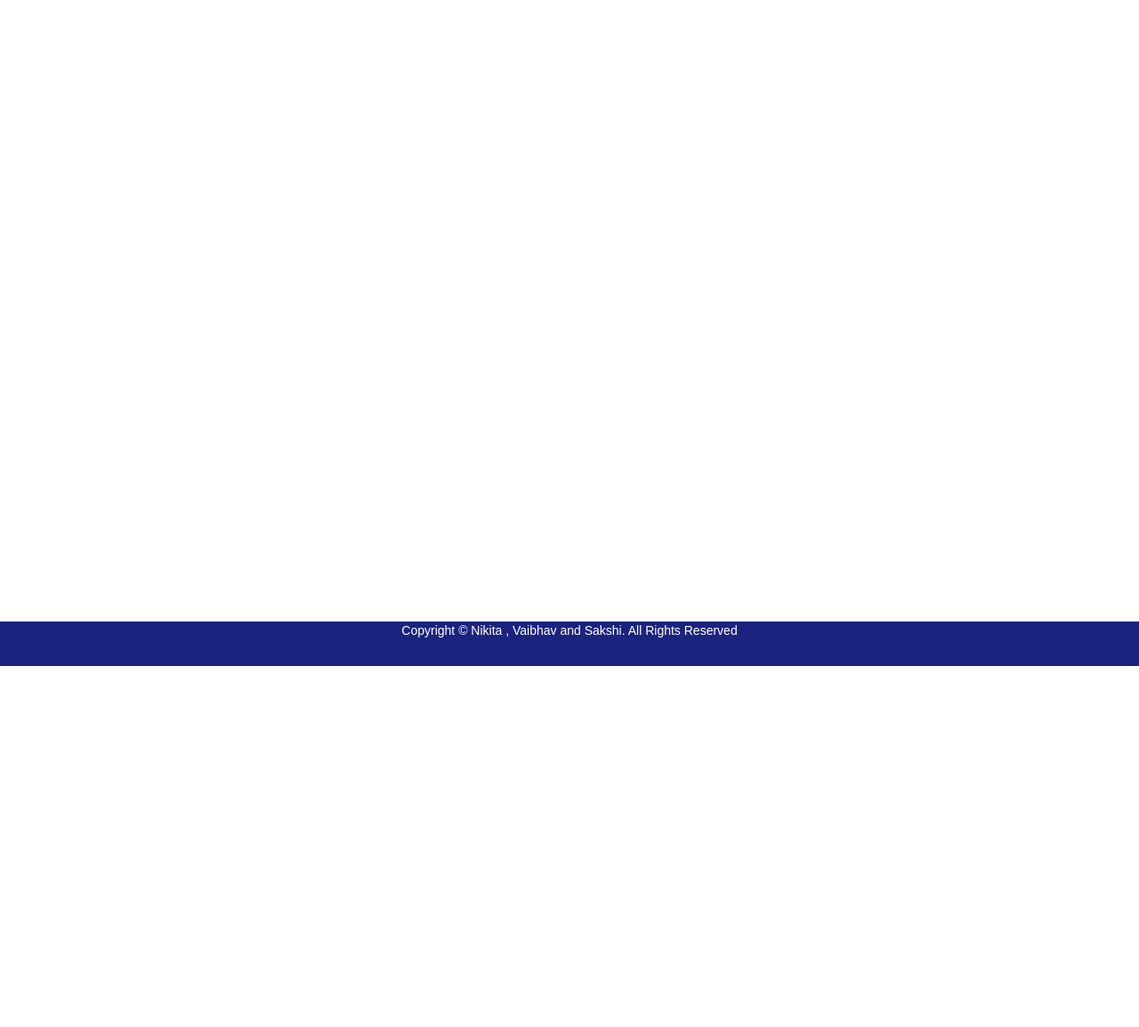
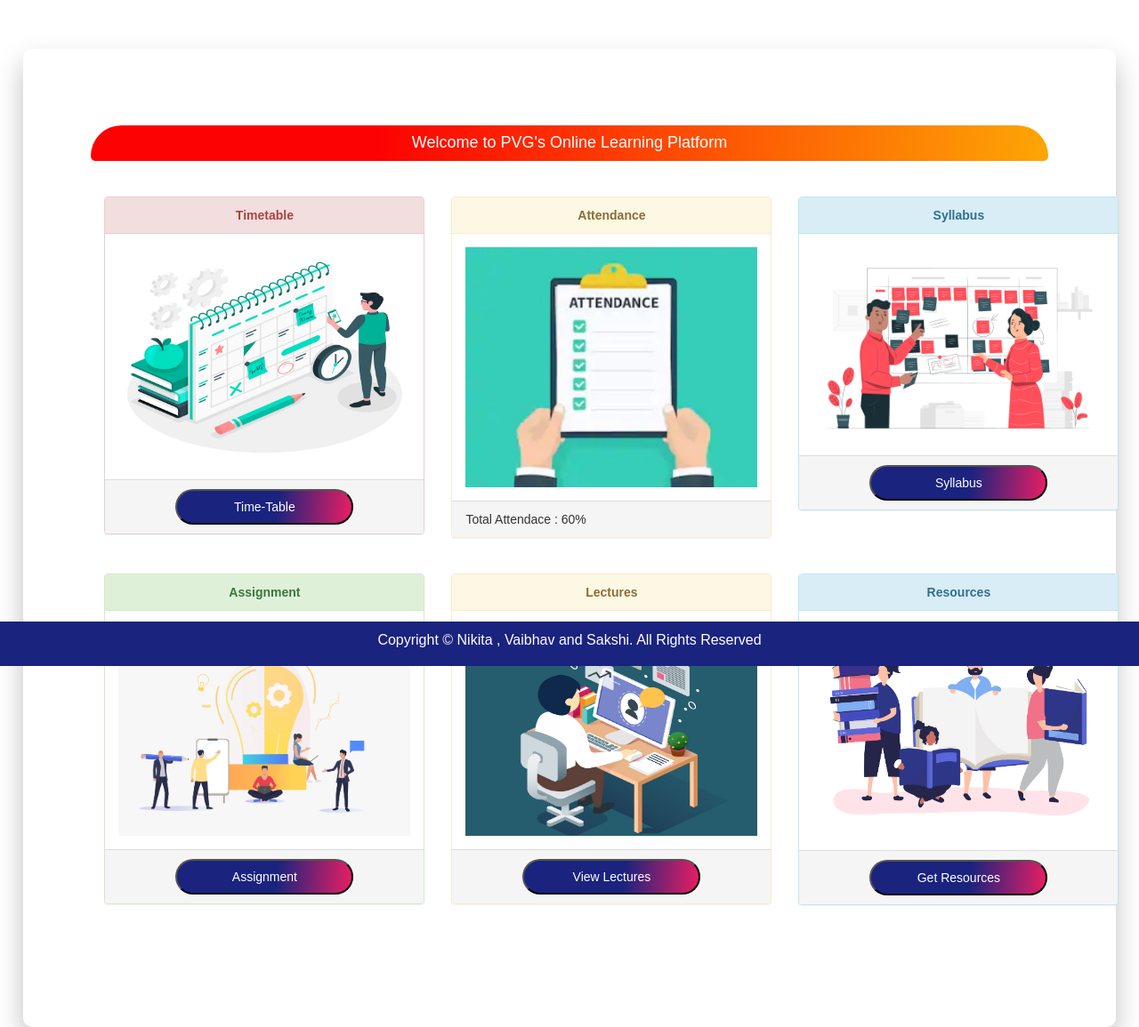
Before and after one commit to VaibhavBedarkar/PLOP, a PHP site: page /dashboard.html in a window 1280 px wide. Shown: the part 51-1206 px from the top of the page at 89% size. Before the commit the page ends 800 px from the top, so only its background shows below. Run offline with PHP 8.4, Linux system fonts and the light colour scheme; some web fonts are replaced.

Commit message:
Added: Dashboard and other customization

```diff
--- a/css/style.css
+++ b/css/style.css
@@ -15,7 +15,7 @@ html {
     border-radius:50px 50px 8px 8px;
     color: white;
     height:40px;
-    width: 300px;
+    width: auto;
     text-align: center;
     }
 .pla_img{
@@ -80,7 +80,25 @@ h6 {
     height: 50px;
 
 }
+.option{
+    border-radius: 50px 50px 50px 50px;
+    background: linear-gradient(95.76deg, #1A237E 56.77%, #E91E63 100%);
+    color: white;
+    height:40px;
+    width: 200px;
+    text-align: center;
+}
 
+
+
+.panel-heading{
+    text-align: center;
+    font-weight: bold;
+}
+.ct{
+    font-size: medium;
+    margin-top: 10px;
+}
 #myNavbar{
 margin-right: 20px;
 }
--- a/dashboard.html
+++ b/dashboard.html
@@ -31,18 +31,66 @@
                 </ul>
             </div>
         </div>
+           <!---------------------------------Body Goes here------------------------>
+           <br><br><br>
+           <section class="banner_content">
+            <center><div class="button_submit"><h4 class="he">Welcome to PVG's Online Learning Platform</h4></div></center><BR><BR>
+             <div class="container">
+               <div class="row">
+                  <div class="col-sm-4">
+                    <div class="panel panel-danger">
+                      <div class="panel-heading">Timetable</div>
+                      <div class="panel-body"><img src="img/timetable.jpg" class="img-responsive" style="width:100%" alt="Image"></div>
+                      <div class="panel-footer"><center><a href="timetable.html"><button class="option">Time-Table</button></a></center></div>
+                    </div>
+                  </div>
+                  <div class="col-sm-4">
+                    <div class="panel panel-warning">
+                      <div class="panel-heading">Attendance</div>
+                      <div class="panel-body"><img src="img/attendace.jpg" class="img-responsive" style="width:100%" alt="Image"></div>
+                      <div class="panel-footer">Total Attendace : 60%</center></div>
+                    </div>
+                  </div>
+                  <div class="col-sm-4">
+                    <div class="panel panel-info">
+                      <div class="panel-heading">Syllabus</div>
+                      <div class="panel-body"><img src="img/syllabus.jpg" class="img-responsive" style="width:100%" alt="Image"></div>
+                      <div class="panel-footer"><center><a href="syllabus.html"><button class="option">Syllabus</button></a></center></div>
+                    </div>
+                  </div>
+                </div>
+              </div><br>
 
-        <br><br>
-
-
-
-   <!---------------------------------Body Goes here------------------------>
-        <marquee>Welcome to PVG's Online Learning Platform</marquee>
+              <div class="container">
+                <div class="row">
+                  <div class="col-sm-4">
+                    <div class="panel panel-success">
+                      <div class="panel-heading">Assignment</div>
+                      <div class="panel-body"><img src="img/assignment.jpg" class="img-responsive" style="width:100%" alt="Image"></div>
+                      <div class="panel-footer"><center><a href="timetable.html"><button class="option">Assignment</button></a></center></div>
+                    </div>
+                  </div>
+                  <div class="col-sm-4">
+                    <div class="panel panel-warning">
+                      <div class="panel-heading">Lectures</div>
+                      <div class="panel-body"><img src="img/lectures.jpg" class="img-responsive" style="width:100%" alt="Image"></div>
+                      <div class="panel-footer"><center><a href="timetable.html"><button class="option">View Lectures</button></a></center></div>
+                    </div>
+                  </div>
+                  <div class="col-sm-4">
+                    <div class="panel panel-info">
+                      <div class="panel-heading">Resources</div>
+                      <div class="panel-body"><img src="img/resources.jpg" class="img-responsive" style="width:100%" alt="Image"></div>
+                      <div class="panel-footer"><center><a href="timetable.html"><button class="option">Get Resources</button></a></center></div>
+                    </div>
+                  </div>
+                </div>
+            <br><br>
    <!---------------------------------Body Ends here------------------------>
    <div class="footer">
     <footer>
             <center>
-                <p>Copyright &copy; Nikita , Vaibhav and Sakshi. All Rights Reserved</p>
+                <p class="ct">Copyright &copy; Nikita , Vaibhav and Sakshi. All Rights Reserved</p>
             </center>
     </footer>
 </div>
--- a/lectures.html
+++ b/lectures.html
@@ -36,12 +36,12 @@
 
 
    <!---------------------------------Body Goes here------------------------>
-
+   <div class="alert alert-warning" >  </div>
    <!---------------------------------Body Ends here------------------------>
    <div class="footer">
     <footer>
             <center>
-                <p>Copyright &copy; Nikita , Vaibhav and Sakshi. All Rights Reserved</p>
+                <p class="ct">Copyright &copy; Nikita , Vaibhav and Sakshi. All Rights Reserved</p>
             </center>
     </footer>
 </div>
--- a/placement.html
+++ b/placement.html
@@ -34,6 +34,7 @@
 
 
    <!---------------------------------Body Goes here------------------------>
+   <div class="alert alert-warning" >
    <section class="banner_content">
     <center><div class="button_submit"><h4 class="he">~~ Placement Record ~~</h4></div></center>
       <br>
@@ -108,14 +109,14 @@
     </tbody>
   </table>
   </section>
-
+</div>
 
 
    <!---------------------------------Body Ends here------------------------>
    <div class="footer">
     <footer>
             <center>
-                <p>Copyright &copy; Nikita , Vaibhav and Sakshi. All Rights Reserved</p>
+                <p class="ct">Copyright &copy; Nikita , Vaibhav and Sakshi. All Rights Reserved</p>
             </center>
     </footer>
 </div>
--- a/signup.html
+++ b/signup.html
@@ -93,7 +93,7 @@
         <div class="footer">
             <footer>
                     <center>
-                        <p>Copyright &copy; Nikita , Vaibhav and Sakshi. All Rights Reserved</p>
+                        <p class="ct">Copyright &copy; Nikita , Vaibhav and Sakshi. All Rights Reserved</p>
                     </center>
             </footer>
         </div>
--- a/syllabus.html
+++ b/syllabus.html
@@ -61,7 +61,7 @@
    <div class="footer">
     <footer>
             <center>
-                <p>Copyright &copy; Nikita , Vaibhav and Sakshi. All Rights Reserved</p>
+                <p class="ct">Copyright &copy; Nikita , Vaibhav and Sakshi. All Rights Reserved</p>
             </center>
     </footer>
 </div>
--- a/timetable.html
+++ b/timetable.html
@@ -306,7 +306,7 @@
    <div class="footer">
     <footer>
             <center>
-                <p>Copyright &copy; Nikita , Vaibhav and Sakshi. All Rights Reserved</p>
+                <p class="ct">Copyright &copy; Nikita , Vaibhav and Sakshi. All Rights Reserved</p>
             </center>
     </footer>
 </div>
```
Also changed, not shown: aboutus.html (+4 -6 lines), gallery.html (+3 -8 lines), index.html (+4 -3 lines), login.html (+4 -4 lines), img/assignment.jpg (added), img/attendace.jpg (added), img/lectures.jpg (added), img/resources.jpg (added), img/syllabus.jpg (added), img/timetable.jpg (added).
